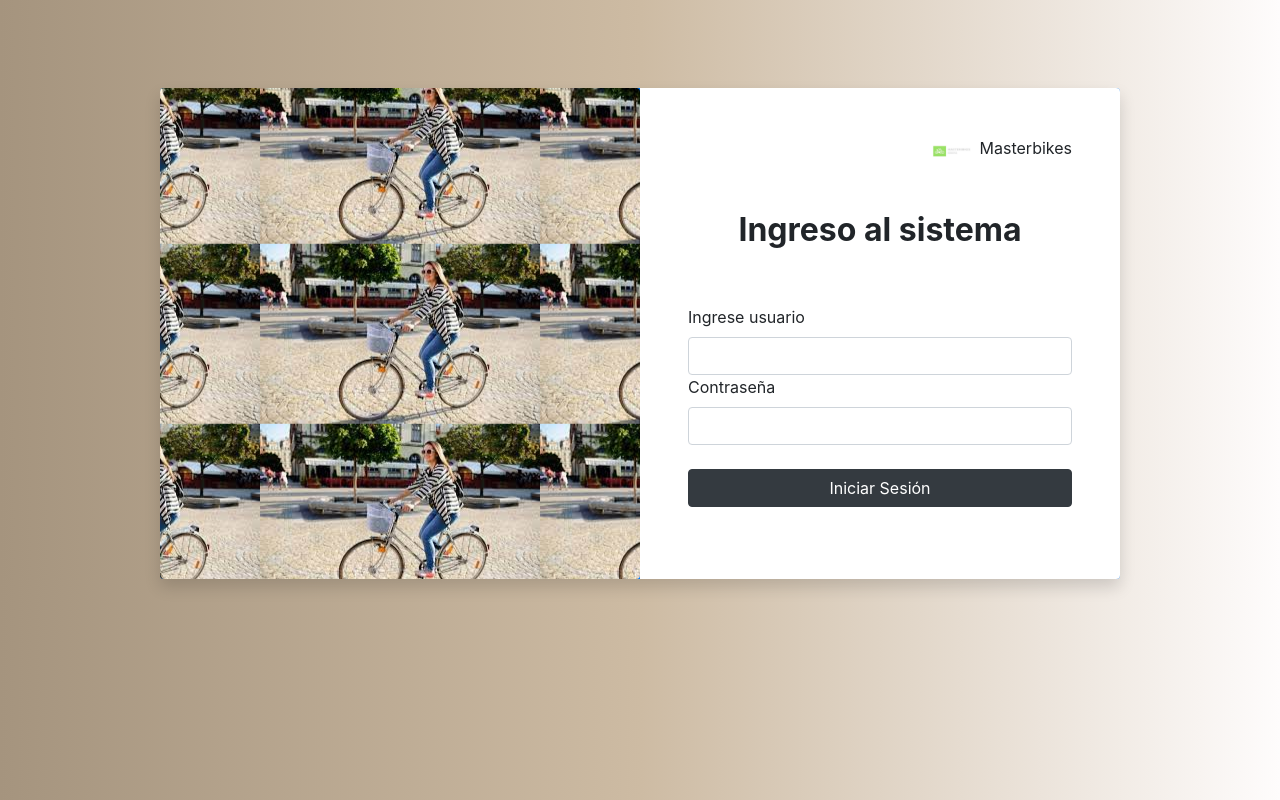
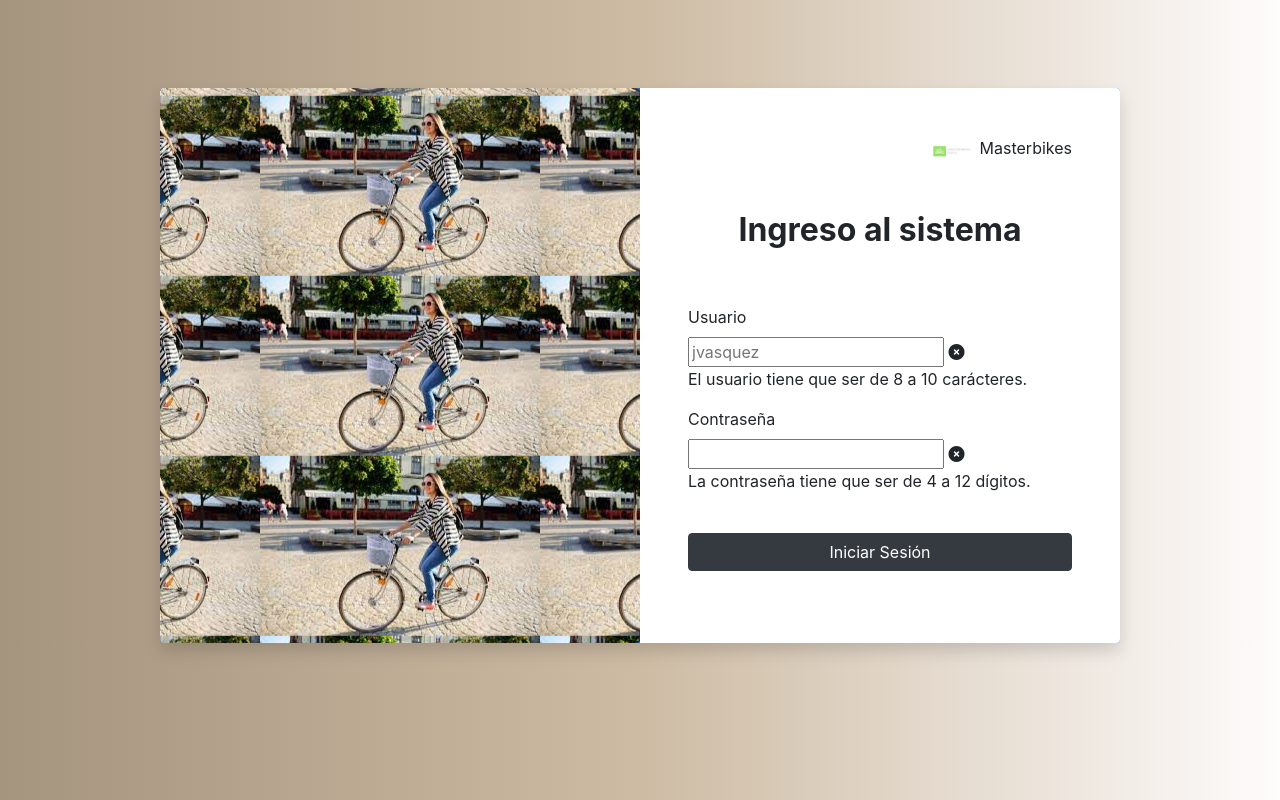
Before and after one commit to Alesita25/MasterBike, a Django app: template core/templates/core/login.html in a window 1280 px wide. Run offline with Django 4.2, Linux system fonts and the light colour scheme; the template is opened without the code that fills it, so the values that code supplies are empty; parts of the project's set-up code (start-up, migrations or seed data) failed here and were passed over; some libraries are stand-ins or nearby versions.

Commit message:
arreglos javi

```diff
--- a/core/static/core/js/formulario.js
+++ b/core/static/core/js/formulario.js
@@ -14,7 +14,9 @@
 	nombre: false,
 	password: false,
 	correo: false,
-	telefono: false
+	telefono: false,
+	usuario1: false,
+	password3: false
 }
 
 const validarFormulario = (e) => {
@@ -37,6 +39,12 @@
 		break;
 		case "telefono":
 			validarCampo(expresiones.telefono, e.target, 'telefono');
+		break;
+		case "usuario1":
+			validarCampo(expresiones.usuario1, e.target, 'usuario1');
+		break;
+		case "password3":
+			validarCampo(expresiones.password3, e.target, 'password3');
 		break;
 	}
 }
@@ -62,6 +70,8 @@
 const validarPassword2 = () => {
 	const inputPassword1 = document.getElementById('password');
 	const inputPassword2 = document.getElementById('password2');
+	const inputPassword3 = document.getElementById('password3');
+
 
 	if(inputPassword1.value !== inputPassword2.value){
 		document.getElementById(`grupo__password2`).classList.add('formulario__grupo-incorrecto');
--- a/core/templates/core/login.html
+++ b/core/templates/core/login.html
@@ -12,7 +12,11 @@
     <!-- Bootstrap CSS -->
     <link href="https://cdn.jsdelivr.net/npm/bootstrap@5.0.2/dist/css/bootstrap.min.css" rel="stylesheet" integrity="sha384-EVSTQN3/azprG1Anm3QDgpJLIm9Nao0Yz1ztcQTwFspd3yD65VohhpuuCOmLASjC" crossorigin="anonymous">
     <link rel="stylesheet" href="https://cdn.jsdelivr.net/npm/bootstrap@4.6.1/dist/css/bootstrap.min.css" integrity="sha384-zCbKRCUGaJDkqS1kPbPd7TveP5iyJE0EjAuZQTgFLD2ylzuqKfdKlfG/eSrtxUkn" crossorigin="anonymous">
-
+    <link rel="stylesheet" href="https://necolas.github.io/normalize.css/8.0.1/normalize.css">
+	<link href="https://fonts.googleapis.com/css2?family=Roboto:wght@400;700&display=swap" rel="stylesheet">
+	<link rel="stylesheet" href="{% static 'core/js/formulario.js'%}">
+    <link href="https://cdn.jsdelivr.net/npm/bootstrap@5.0.2/dist/css/bootstrap.min.css" rel="stylesheet" integrity="sha384-EVSTQN3/azprG1Anm3QDgpJLIm9Nao0Yz1ztcQTwFspd3yD65VohhpuuCOmLASjC" crossorigin="anonymous">
+    <link rel="stylesheet" href="https://cdn.jsdelivr.net/npm/bootstrap@4.6.1/dist/css/bootstrap.min.css" integrity="sha384-zCbKRCUGaJDkqS1kPbPd7TveP5iyJE0EjAuZQTgFLD2ylzuqKfdKlfG/eSrtxUkn" crossorigin="anonymous">
     <style>
       body{
         background: #1C1A19;
@@ -49,15 +53,27 @@
           <h2 class = "fw-bold text-center py-5">Ingreso al sistema</h2>
 
           <!----login---->
-          <form action="#">
+          <form action="" class="formulario" id="formulario">
             <div class="mb4">
-              <label for="usuario" class="form-label">Ingrese usuario</label>
-              <input type="text" class="form-control" name="usuario">
-            </div>
+                <!-- Grupo: Rut-->
+                <div class="formulario__grupo" id="grupo__usuario">
+                  <label for="usuario1" class="formulario__label">Usuario</label>
+                  <div class="formulario__grupo-input">
+                    <input type="text" class="formulario__input" name="usuario1" id="usuario1" placeholder="jvasquez">
+                    <i class="formulario__validacion-estado fas fa-times-circle"></i>
+                  </div>
+                  <p class="formulario__input-error">El usuario tiene que ser de 8 a 10 carácteres.</p>
+                </div>
+
             <div class="mb4">
-              <label for="contraseña" class="form-label">Contraseña</label>
-              <input type="password" class="form-control" name="contraseña">
-            </div>
+              <div class="formulario__grupo" id="grupo__password">
+                <label for="password3" class="formulario__label">Contraseña</label>
+                <div class="formulario__grupo-input">
+                  <input type="password3" class="formulario__input" name="password3" id="password">
+                  <i class="formulario__validacion-estado fas fa-times-circle"></i>
+                </div>
+                <p class="formulario__input-error">La contraseña tiene que ser de 4 a 12 dígitos.</p>
+              </div>
             <br>
             <div class="d-grid">
               <!-- <button type="submit" class="btn btn-dark" href="Index.html">Iniciar Sesión</button> -->
@@ -73,6 +89,8 @@
 
     <!-- Optional JavaScript -->
     <!-- jQuery first, then Popper.js, then Bootstrap JS -->
+    <script src="{% static 'core/js/formulario.js'%}"></script>
+	  <script src="https://kit.fontawesome.com/2c36e9b7b1.js" crossorigin="anonymous"></script>
     <script src="https://code.jquery.com/jquery-3.3.1.slim.min.js" integrity="sha384-q8i/X+965DzO0rT7abK41JStQIAqVgRVzpbzo5smXKp4YfRvH+8abtTE1Pi6jizo" crossorigin="anonymous"></script>
     <script src="https://cdn.jsdelivr.net/npm/jquery@3.5.1/dist/jquery.slim.min.js" integrity="sha384-DfXdz2htPH0lsSSs5nCTpuj/zy4C+OGpamoFVy38MVBnE+IbbVYUew+OrCXaRkfj" crossorigin="anonymous"></script>
     <script src="https://cdn.jsdelivr.net/npm/bootstrap@4.6.1/dist/js/bootstrap.bundle.min.js" integrity="sha384-fQybjgWLrvvRgtW6bFlB7jaZrFsaBXjsOMm/tB9LTS58ONXgqbR9W8oWht/amnpF" crossorigin="anonymous"></script>
@@ -81,6 +99,6 @@
     <script src="https://cdn.jsdelivr.net/npm/@popperjs/core@2.9.2/dist/umd/popper.min.js" integrity="sha384-IQsoLXl5PILFhosVNubq5LC7Qb9DXgDA9i+tQ8Zj3iwWAwPtgFTxbJ8NT4GN1R8p" crossorigin="anonymous"></script>
     <script src="https://cdn.jsdelivr.net/npm/bootstrap@5.0.2/dist/js/bootstrap.min.js" integrity="sha384-cVKIPhGWiC2Al4u+LWgxfKTRIcfu0JTxR+EQDz/bgldoEyl4H0zUF0QKbrJ0EcQF" crossorigin="anonymous"></script>
     <script src="https://cdn.jsdelivr.net/npm/bootstrap@5.0.2/dist/js/bootstrap.bundle.min.js" integrity="sha384-MrcW6ZMFYlzcLA8Nl+NtUVF0sA7MsXsP1UyJoMp4YLEuNSfAP+JcXn/tWtIaxVXM" crossorigin="anonymous"></script>
-
+    <script src="{% static 'core/js/registro.js'%}"></script>
   </body>
 </html>
--- a/core/templates/core/registro.html
+++ b/core/templates/core/registro.html
@@ -104,7 +104,7 @@
         </nav>
 	<main>
 		<form action="" class="formulario" id="formulario">
-			<!-- Grupo: Nombre -->
+			<!-- Grupo: Rut-->
 			<div class="formulario__grupo" id="grupo__usuario">
 				<label for="usuario" class="formulario__label">Rut</label>
 				<div class="formulario__grupo-input">
--- a/core/urls.py
+++ b/core/urls.py
@@ -1,8 +1,8 @@
 from django.urls import URLPattern, path
 from .views import guia_despacho, home, clientes, mod_bicicleta,bor_bicicletas,cotizaciones,ingreso_pedidos,orden_compra,proveedores,inventario,solicitudesArriendo,mantenedorBicicleta,login,registro
+from django.contrib.auth.views import login
 
-
-urlpatterns = [
+urlpatterns =[
     path('', home, name="home"),
     path('clientes', clientes, name="clientes"),
     path('mod_bicicleta/<id>',mod_bicicleta,name='mod_bicicleta'),
@@ -15,6 +15,7 @@
     path('inventario', inventario, name="inventario"),
     path('solicitudesArriendo', solicitudesArriendo, name="solicitudesArriendo"),
     path('mantenedorBicicleta', mantenedorBicicleta, name="mantenedorBicicleta"),
-    path('login',login, name="login"),
+    path('login','template_name':'login.html', name="login"),
     path('registro',registro, name="registro")
-]
+
+    ]
```
Also changed, not shown: sistema/settings.py (+12 -5 lines).
